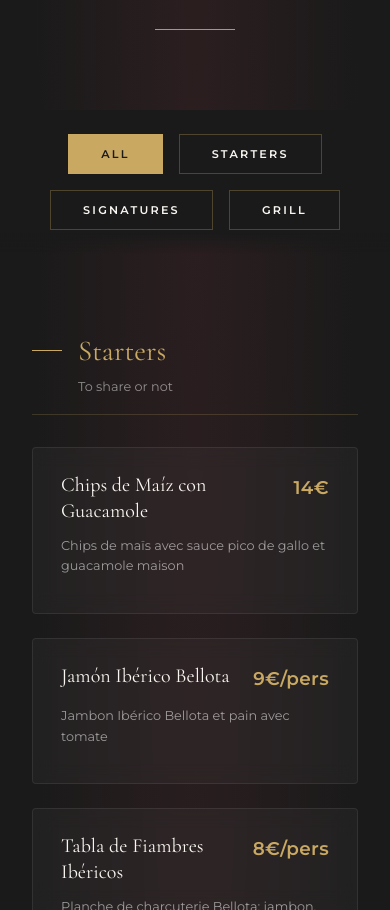
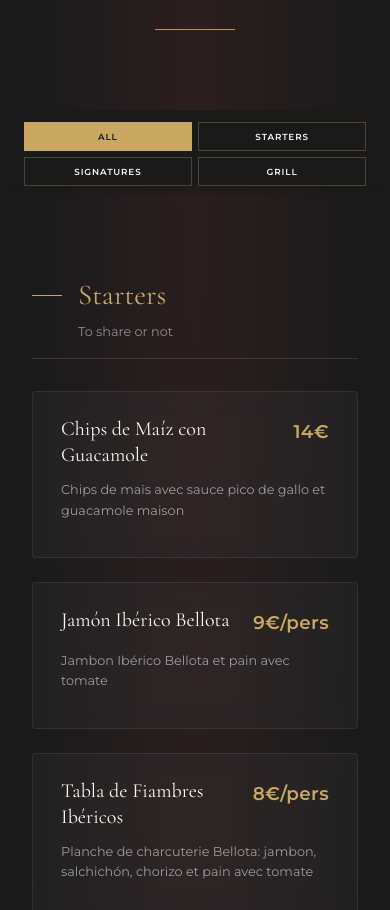
Before and after one commit to Hiliyeh/NUEVA-BUENOS-AIRES, a plain HTML site: page index.html in a window 390 px wide. Shown: the part 2220-3130 px from the top of the page. Drawn offline with nearby package versions, Linux system fonts and the light colour scheme.

Commit message:
reponsive

```diff
--- a/index.html
+++ b/index.html
@@ -741,6 +741,20 @@
         }
 
         @media (max-width: 768px) {
+            .menu-categories {
+                top: 64px;
+                padding: 0.75rem 1rem;
+                margin-left: -1.5rem;
+                margin-right: -1.5rem;
+                display: grid;
+                grid-template-columns: repeat(2, 1fr);
+                gap: 0.4rem;
+            }
+            .menu-category-btn {
+                padding: 0.5rem 0.75rem;
+                font-size: 0.55rem;
+                letter-spacing: 0.1em;
+            }
             .menu-grid {
                 grid-template-columns: 1fr;
             }
```
